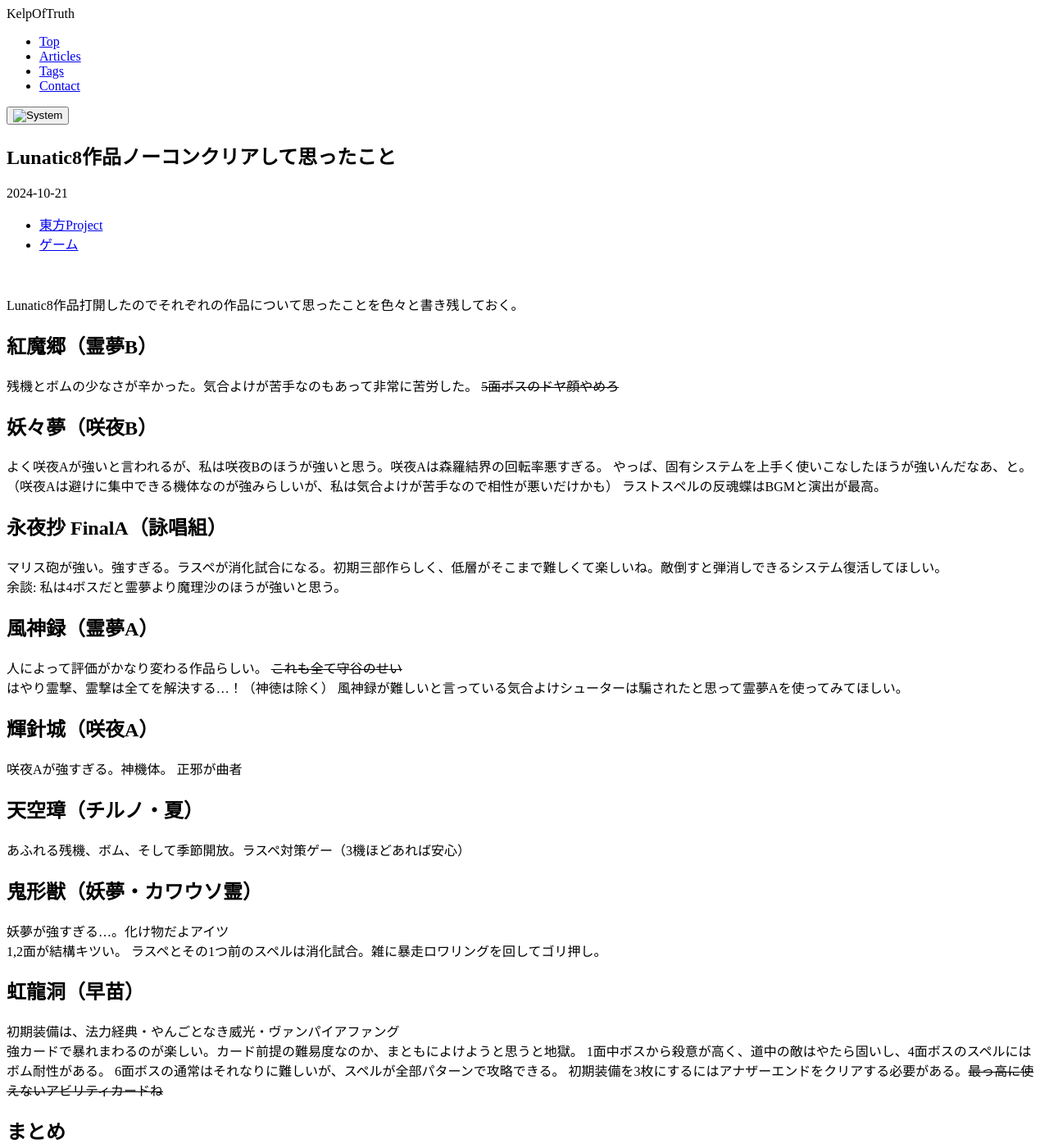
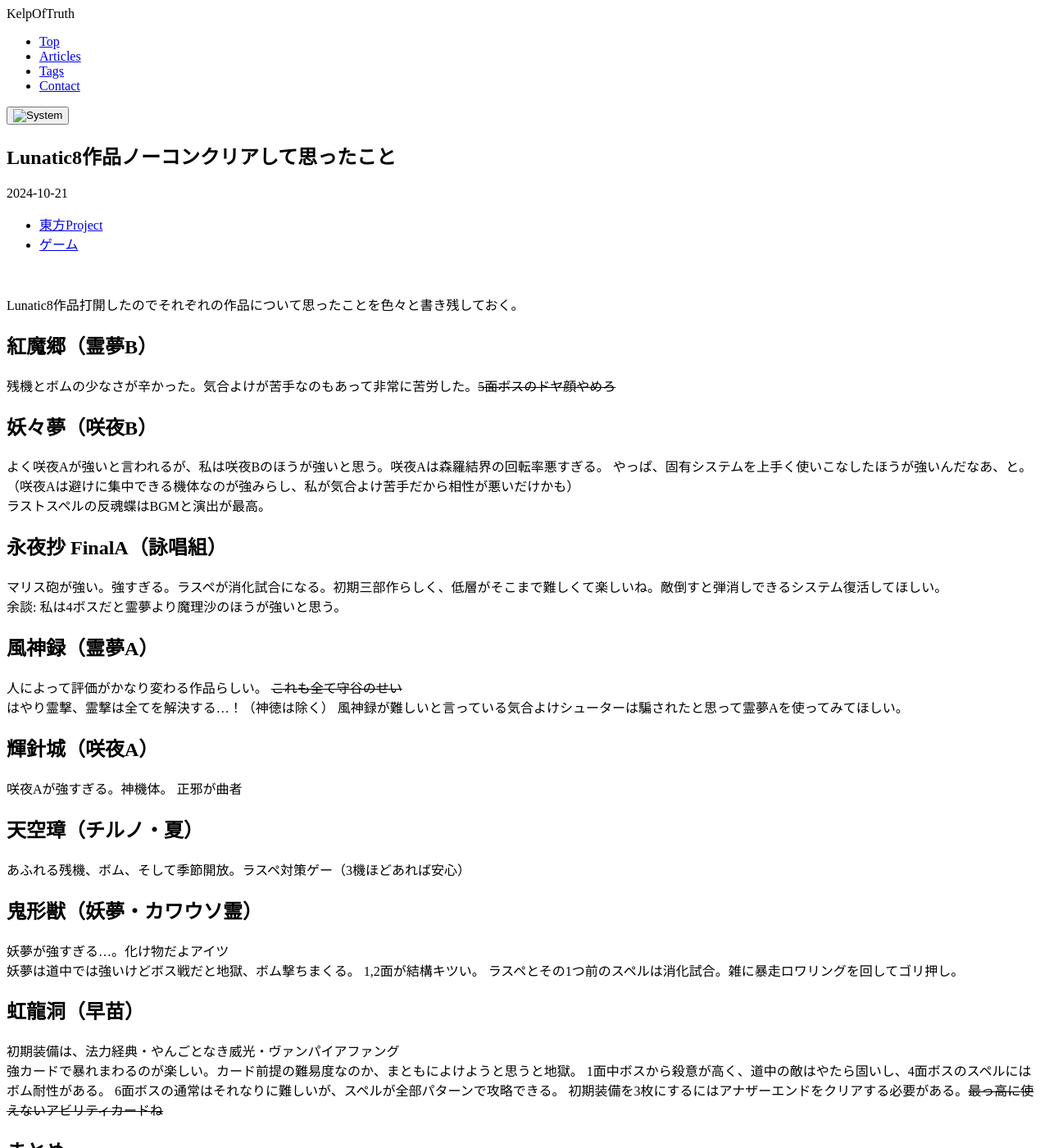
Before and after one commit to kelp-of-truth/articles, a Jekyll site: the page built from _posts/2024-10-21-lunatic-kansou.md, in a window 1280 px wide and 1400 px high. Shown: the whole window at 82% size. Built offline with Jekyll 4.4.1, drawn with Linux system fonts in a browser that asks for light colours; nearby versions of some CDN libraries; our own code applies the rules of GitHub Pages for plain Markdown files.

Commit message:
Update 2024-10-21-lunatic-kansou.md

```diff
--- a/_posts/2024-10-21-lunatic-kansou.md
+++ b/_posts/2024-10-21-lunatic-kansou.md
@@ -9,12 +9,11 @@
 Lunatic8作品打開したのでそれぞれの作品について思ったことを色々と書き残しておく。
 
 # 紅魔郷（霊夢B）
-残機とボムの少なさが辛かった。気合よけが苦手なのもあって非常に苦労した。
-~~5面ボスのドヤ顔やめろ~~
+残機とボムの少なさが辛かった。気合よけが苦手なのもあって非常に苦労した。~~5面ボスのドヤ顔やめろ~~
 
 # 妖々夢（咲夜B）
 よく咲夜Aが強いと言われるが、私は咲夜Bのほうが強いと思う。咲夜Aは森羅結界の回転率悪すぎる。
-やっぱ、固有システムを上手く使いこなしたほうが強いんだなあ、と。（咲夜Aは避けに集中できる機体なのが強みらしいが、私は気合よけが苦手なので相性が悪いだけかも）
+やっぱ、固有システムを上手く使いこなしたほうが強いんだなあ、と。（咲夜Aは避けに集中できる機体なのが強みらし、私が気合よけ苦手だから相性が悪いだけかも）<br>
 ラストスペルの反魂蝶はBGMと演出が最高。
 
 # 永夜抄 FinalA（詠唱組）
@@ -36,6 +35,7 @@
 
 # 鬼形獣（妖夢・カワウソ霊）
 妖夢が強すぎる...。化け物だよアイツ<br>
+妖夢は道中では強いけどボス戦だと地獄、ボム撃ちまくる。
 1,2面が結構キツい。
 ラスペとその1つ前のスペルは消化試合。雑に暴走ロワリングを回してゴリ押し。
 
```
